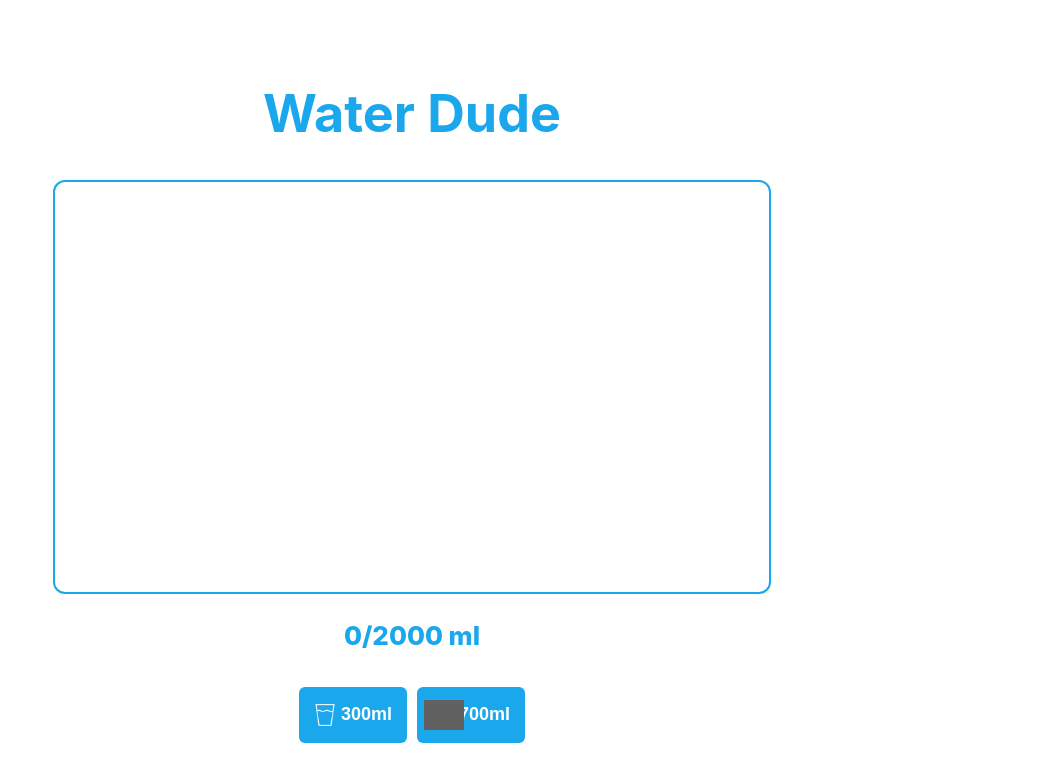
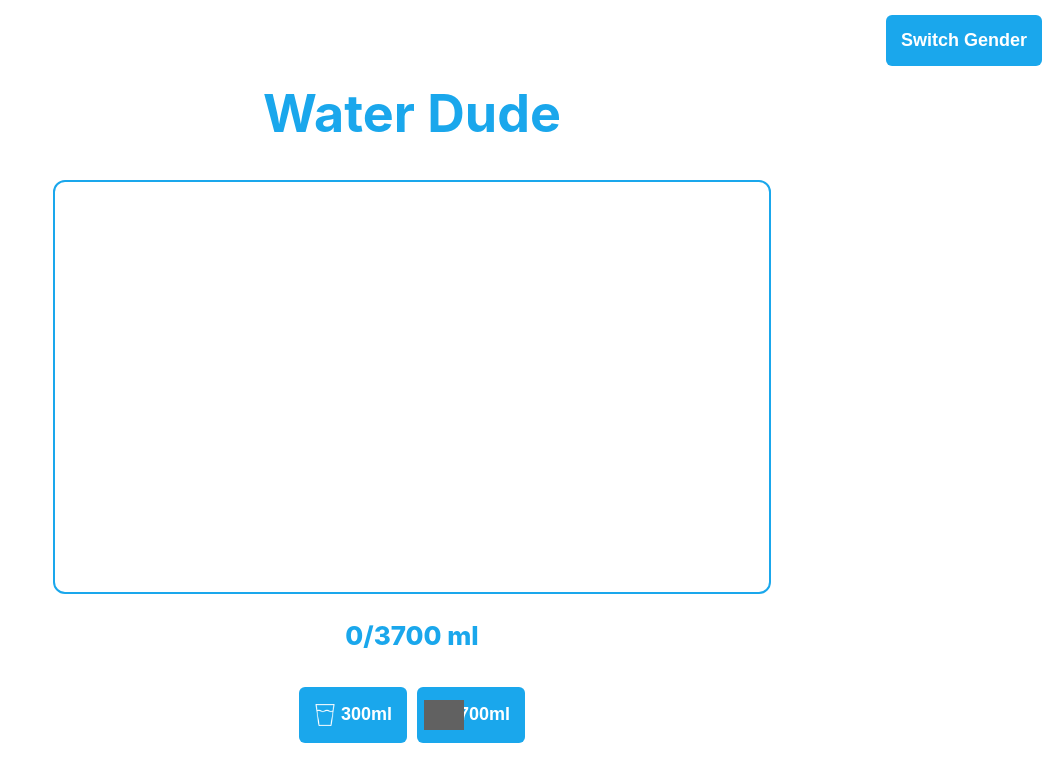
Before and after one commit to SebastianUdden/water-dude, a React (Create React App) app: page / in a window 1280 px wide. Shown: the top 782 px of the page, without its empty margins (228-1280 px from the left). Built offline with nearby package versions, Linux system fonts and the light colour scheme; grey boxes are pictures that could not be loaded.

Commit message:
feat: add gender switch

```diff
--- /dev/null
+++ b/src/components/Dude.tsx
@@ -0,0 +1,25 @@
+import styled from "styled-components";
+
+const Dude = () => {
+  return (
+    <Wrapper>
+      {/* <SVG viewBox="0 0 100 100">
+        <Path d="M 0 0 H 100 V 100 H 70 V 50 L 80 70 L 80 30 L 0 0" />
+      </SVG> */}
+    </Wrapper>
+  );
+};
+
+const Wrapper = styled.div`
+  height: 50%;
+`;
+// const SVG = styled.svg`
+//   height: 100%;
+//   border: 2px solid purple;
+// `;
+// const Path = styled.path`
+//   fill: green;
+//   stroke: red;
+// `;
+
+export default Dude;
--- a/src/components/WaterDude.tsx
+++ b/src/components/WaterDude.tsx
@@ -2,7 +2,12 @@ import { useEffect, useState } from "react";
 import styled from "styled-components";
 import glass from "../icons/glass.png";
 import bottle from "../icons/bottle.png";
+import WaterLevel from "./WaterLevel";
 
+const genderGoal = {
+  male: 3700,
+  female: 2700,
+};
 const waterIntakes = [300, 700];
 const leadingZero = (number: number) => (number < 10 ? `0${number}` : number);
 
@@ -13,11 +18,7 @@ const getToday = () => {
   const date = leadingZero(now.getUTCDate());
   return `${year}-${month}-${date}`;
 };
-const getFill = (goal: number, count: number) => {
-  const result = count / goal;
-  if (result > 1) return 100;
-  return result * 100;
-};
+
 const getWaterIntake = (goal: number, count: number) => {
   if (count > goal * 1.5) return "Excessive water intake!";
   return count < goal ? `${count}/${goal} ml` : "Completed";
@@ -29,7 +30,8 @@ const WaterDude = () => {
   const bgColor = "#ffffff";
   const [today] = useState(getToday());
   const [count, setCount] = useState(0);
-  const [goal] = useState(2000);
+  const [isMale, setIsMale] = useState(true);
+  const [goal, setGoal] = useState<number>(genderGoal.male);
 
   useEffect(() => {
     const waterDude = JSON.parse(localStorage.getItem("water-dude") || "{}");
@@ -48,16 +50,17 @@ const WaterDude = () => {
     // eslint-disable-next-line
   }, [count]);
 
-  const warning = count - goal;
+  useEffect(() => {
+    setGoal(isMale ? genderGoal.male : genderGoal.female);
+  }, [isMale]);
+
   const danger = getExcessiveWaterIntake(goal, count);
 
   return (
     <Wrapper bgColor={bgColor}>
-      <Title>Water Dude</Title>
-      <Bar>
-        <Fill fill={getFill(goal, count)} />
-        {warning > 0 && <Fill2 fill={getFill(goal, warning)} />}
-      </Bar>
+      <Button onClick={() => setIsMale(!isMale)}>Switch Gender</Button>
+      <Title>Water {isMale ? "Dude" : "Dame"}</Title>
+      <WaterLevel goal={goal} count={count} />
       <Count danger={danger}>{getWaterIntake(goal, count)}</Count>
       <Buttons>
         {waterIntakes.map((wi) => (
@@ -97,7 +100,7 @@ const Count = styled.p<{ danger: boolean }>`
 const Buttons = styled.div`
   display: flex;
 `;
-const WaterButton = styled.button<{ danger: boolean }>`
+const WaterButton = styled.button<{ danger?: boolean }>`
   background-color: #1aa7ec;
   color: white;
   border: none;
@@ -108,6 +111,7 @@ const WaterButton = styled.button<{ danger: boolean }>`
   border-radius: 6px;
   display: flex;
   align-items: center;
+  cursor: pointer;
   :hover,
   :active {
     opacity: 0.8;
@@ -127,32 +131,7 @@ const WaterButton = styled.button<{ danger: boolean }>`
       background-color: #ac1a0a;
   `}
 `;
-const Bar = styled.div`
-  height: 50vh;
-  width: 55vw;
-  border: 2px solid #1aa7ec;
-  display: flex;
-  align-items: flex-end;
-  justify-content: center;
-  padding: 5px;
-  border-radius: 12px;
-  position: relative;
-`;
-const Fill = styled.div<{ fill: number }>`
-  height: ${(p) => `${p.fill}%`};
-  background-color: #1aa7ec;
-  width: 100%;
-  border-radius: 6px;
-  transition: height 500ms ease;
-`;
-const Fill2 = styled(Fill)`
-  position: absolute;
-  left: 5px;
-  max-height: 97%;
-  width: 95.5%;
-  background-color: #ac1a0a;
-  opacity: ${(p) => p.fill / 100};
-`;
+
 const Icon = styled.img<{ isBottle: boolean }>`
   filter: invert(1);
   margin-right: 5px;
@@ -165,5 +144,11 @@ const Icon = styled.img<{ isBottle: boolean }>`
     margin-left: -8px;
   `}
 `;
+const Button = styled(WaterButton)`
+  position: absolute;
+  right: 5px;
+  top: 5px;
+  background-color: ;
+`;
 
 export default WaterDude;
--- /dev/null
+++ b/src/components/WaterLevel.tsx
@@ -0,0 +1,76 @@
+import React from "react";
+import styled from "styled-components";
+import Dude from "./Dude";
+
+const getFill = (goal: number, count: number) => {
+  const result = count / goal;
+  if (result > 1) return 100;
+  return result * 100;
+};
+
+interface Props {
+  goal: number;
+  count: number;
+}
+
+const WaterLevel = ({ goal, count }: Props) => {
+  const warning = count - goal;
+  return (
+    <Wrapper>
+      <Stack top>
+        <Dude />
+      </Stack>
+      <Stack>
+        <Bar>
+          <Fill fill={getFill(goal, count)} />
+          {warning > 0 && <Fill2 fill={getFill(goal, warning)} />}
+        </Bar>
+      </Stack>
+    </Wrapper>
+  );
+};
+
+const Wrapper = styled.div`
+  display: grid;
+  grid-template-columns: 1fr;
+  grid-template-rows: 1fr;
+`;
+const Stack = styled.div<{ top?: boolean }>`
+  grid-area: 1 / 1 / 2 / 2;
+  display: flex;
+  align-items: center;
+  justify-content: center;
+  ${(p) =>
+    p.top &&
+    `
+    z-index: 99;
+  `}
+`;
+const Bar = styled.div`
+  height: 50vh;
+  width: 55vw;
+  border: 2px solid #1aa7ec;
+  display: flex;
+  align-items: flex-end;
+  justify-content: center;
+  padding: 5px;
+  border-radius: 12px;
+  position: relative;
+`;
+const Fill = styled.div<{ fill: number }>`
+  height: ${(p) => `${p.fill}%`};
+  background-color: #1aa7ec;
+  width: 100%;
+  border-radius: 6px;
+  transition: height 500ms ease;
+`;
+const Fill2 = styled(Fill)`
+  position: absolute;
+  left: 5px;
+  max-height: 97%;
+  width: 95.5%;
+  background-color: #ac1a0a;
+  opacity: ${(p) => p.fill / 100};
+`;
+
+export default WaterLevel;
```
